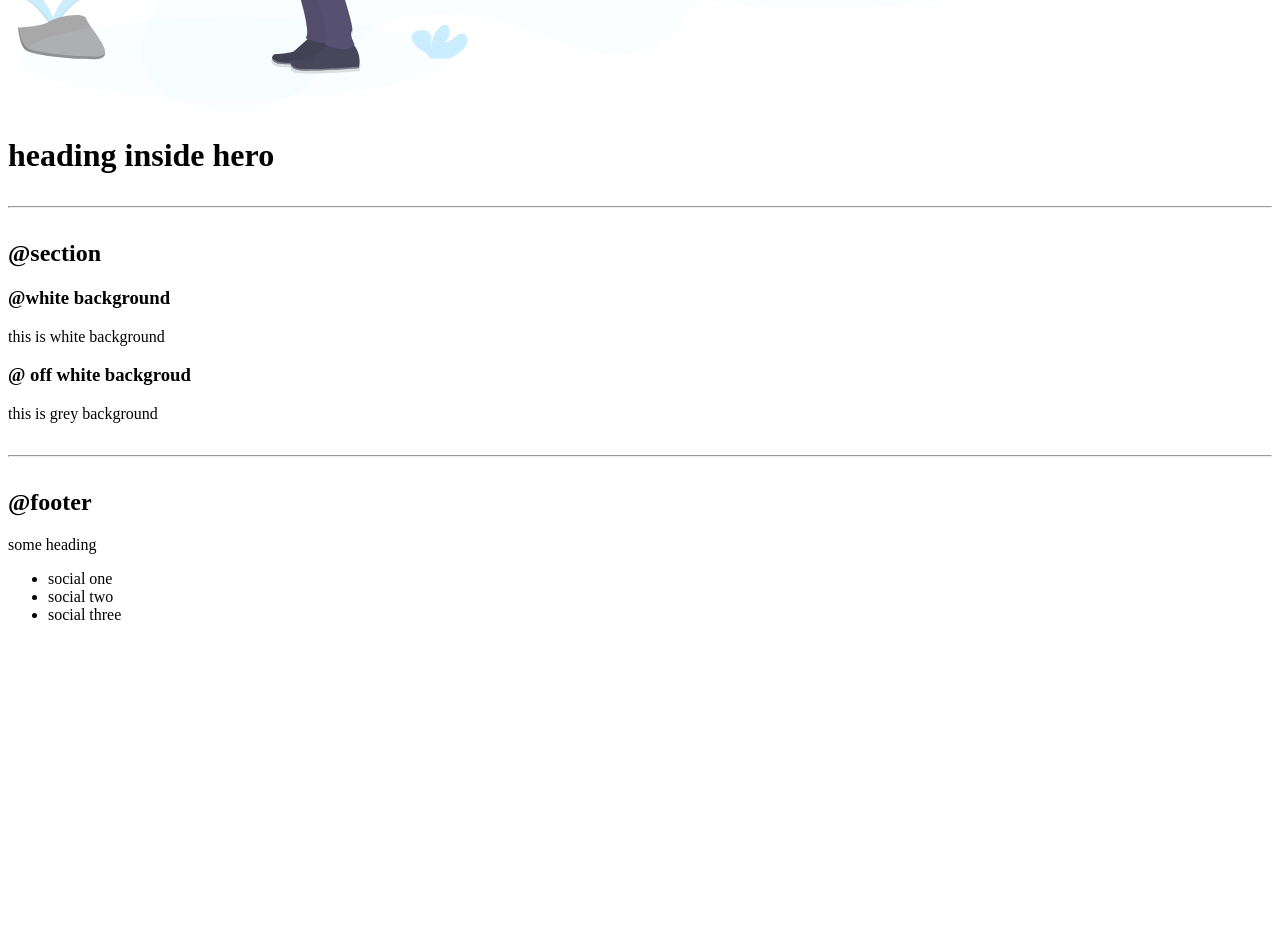
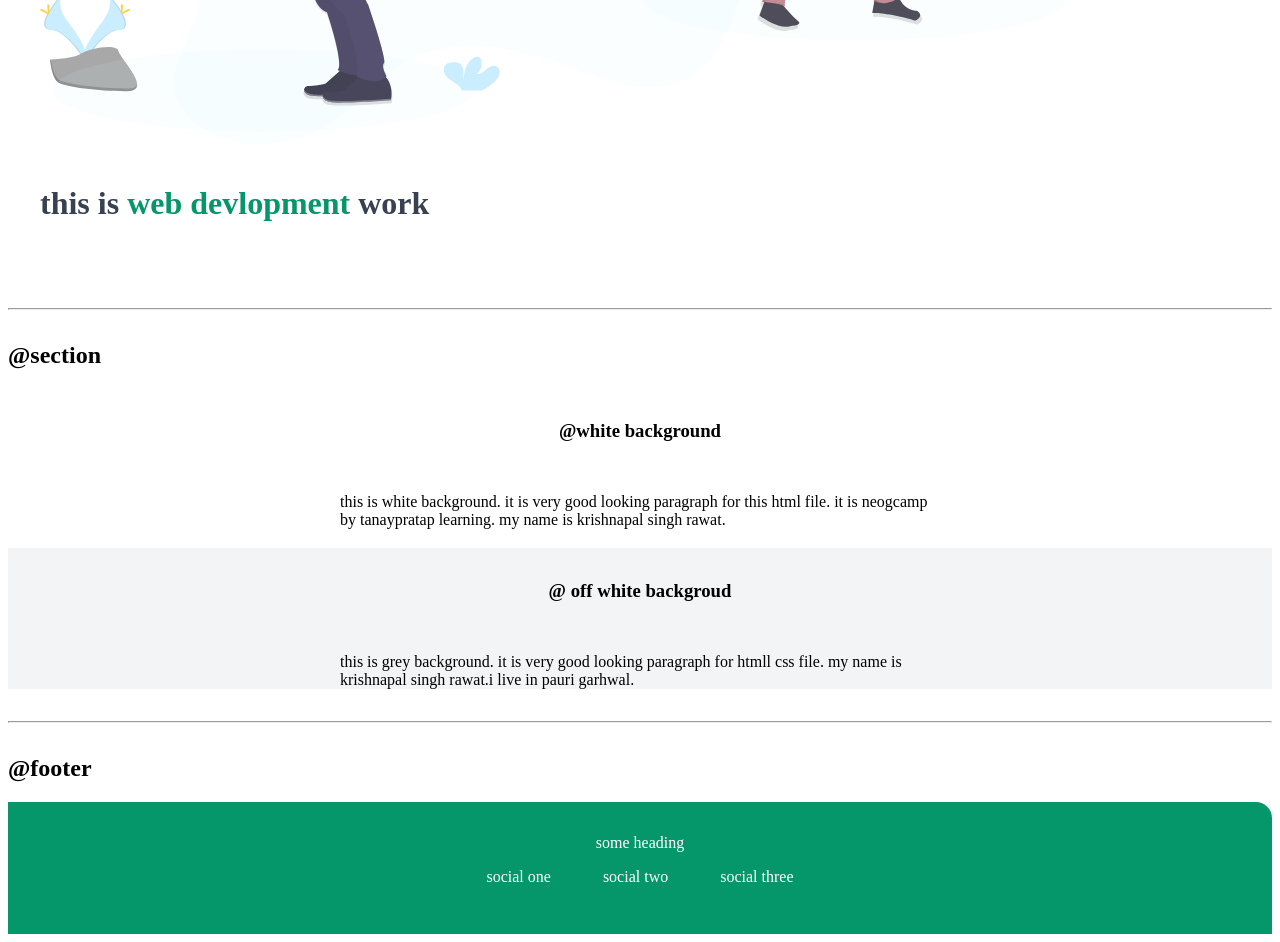
Before and after one commit to krishkprawat/live-coding-html-css-lesson03, a plain HTML site: page index.html in a window 1280 px wide. Shown: the part 2080-3022 px from the top of the page. Before the commit the page ends 2720 px from the top, so only its background shows below. Drawn offline with Linux system fonts and the light colour scheme.

Commit message:
header footer

```diff
--- a/index.html
+++ b/index.html
@@ -82,32 +82,48 @@
     <hr>
 
 
-    <h2> header </h2>
-    <header>
-        <img src="images/hero.svg"/>
-        <h1> heading inside hero</h1>
+    <h2>@header </h2>
+    <header class="hero">
+        <img class="hero.img" src="images/hero.svg"/>
+        <h1 class="hero-heading"> this is <span class="heading-inverted">
+             web devlopment </span> work</h1>
     </header>
     <hr>
 
     <h2> @section</h2>
-    <section>
-        <h3> @white background</h3>
-        <p> this is white background</p>
+    <section class="section">
+        <div class="container container-center">
+            <h3> @white background</h3>
+            <p> this is white background. it is very good looking paragraph
+                for this html file. it is neogcamp by tanaypratap learning.
+                my name is krishnapal singh rawat. </p>
+        </div>
     </section>
 
-    <section>
-        <h3>@ off white backgroud</h3>
-        <p> this is grey background</p>
+    <section class="section ow">
+        <div class="container container-center">
+            <h3>@ off white backgroud</h3>
+            <p> this is grey background. it is very good looking paragraph
+                for htmll css file. my name is krishnapal singh rawat.i live in pauri garhwal. </p>
+        </div>
+
     </section>
 
     <hr>
     <h2> @footer </h2>
-    <footer>
-        <div> some heading </div>
-        <ul>
-            <li> social one</li>
-            <li> social two </li>
-            <li> social three </li>
+    <footer class="footer">
+        <div class="footer-header"> some heading </div>
+        <ul class="social-link non-bullet">
+            <li class="item-inline">
+                <a class="link" href="/"> social one </a>
+            </li>
+            <li class="item-inline">
+                <a class="link" href="/"> social two </a>
+            </li>
+            <li class="item-inline">
+                <a class="link" href="/"> social three </a>
+            </li>
+
         </ul>
     </footer>
 
--- a/style.css
+++ b/style.css
@@ -2,6 +2,8 @@
 
 :root{
     --primary-color: #059669;
+    --dark-grey: #374151;
+    --off-white: #F3F4F6;
 }
 
 body{
@@ -78,3 +80,52 @@ hr{
 .link .link-active{
     font-weight: bold;
 }
+
+/*header*/
+
+.hero{
+    padding:2rem;
+
+}
+
+.hero .hero-img{
+    max-width: 250px;
+    display: block;
+    margin: auto;
+}
+
+.hero .hero-heading{
+    color: var(--dark-grey);
+    padding-top:1rem;
+}
+.hero .hero-heading .heading-inverted {
+    color:var(--primary-color);
+}
+
+.section h3 {
+    text-align: center;
+    padding:2rem;
+
+}
+.ow{
+    background-color:var(--off-white);
+
+}
+
+/*footer*/
+.footer{
+    background-color: var(--primary-color);
+    padding:2rem 1rem;
+    text-align:center;
+    color: white;
+    border-top-right-radius: 1rem;
+
+}
+
+.footer .link{
+    color:white;
+
+}
+.footer ul{
+    padding-inline-start: 0rem;
+}
```
